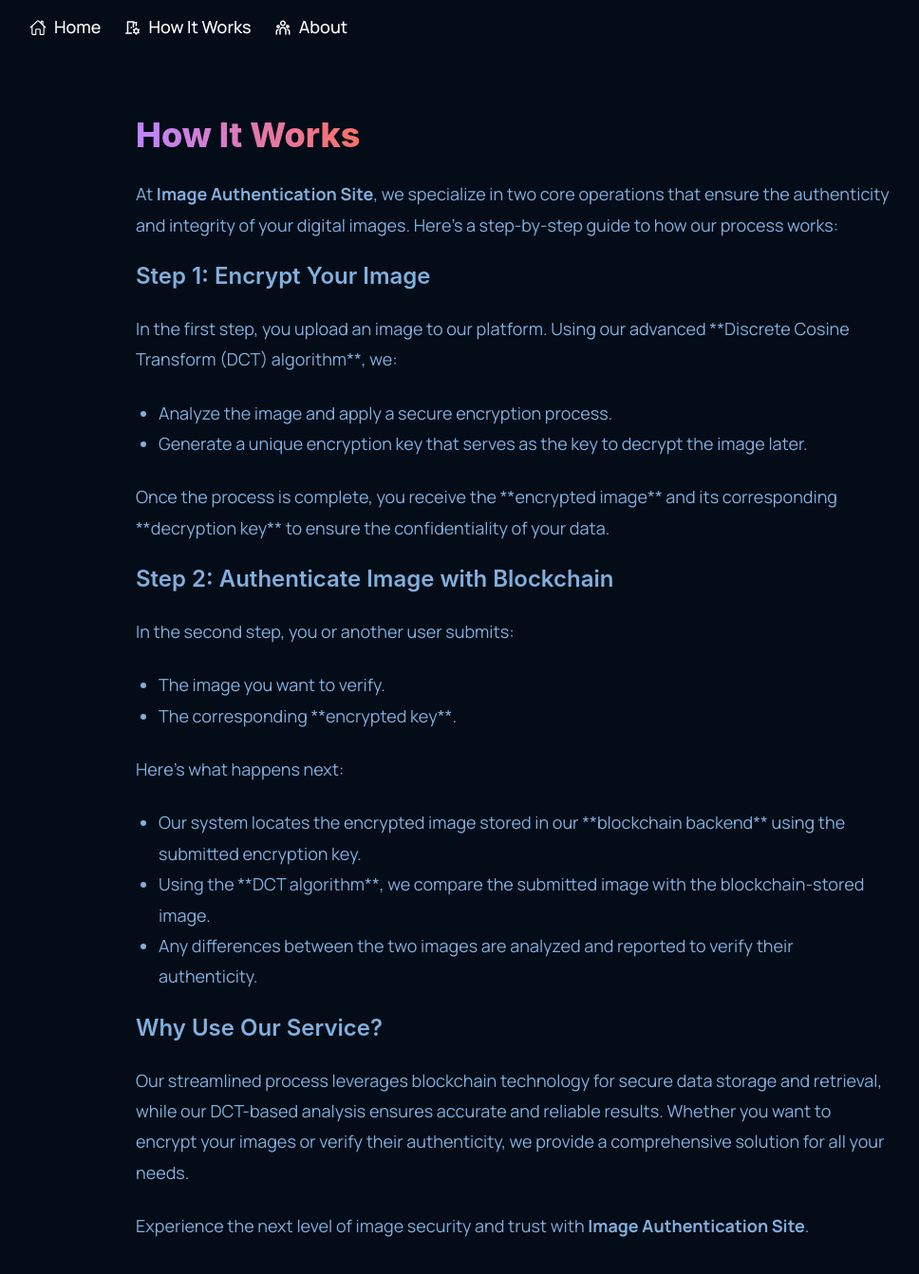
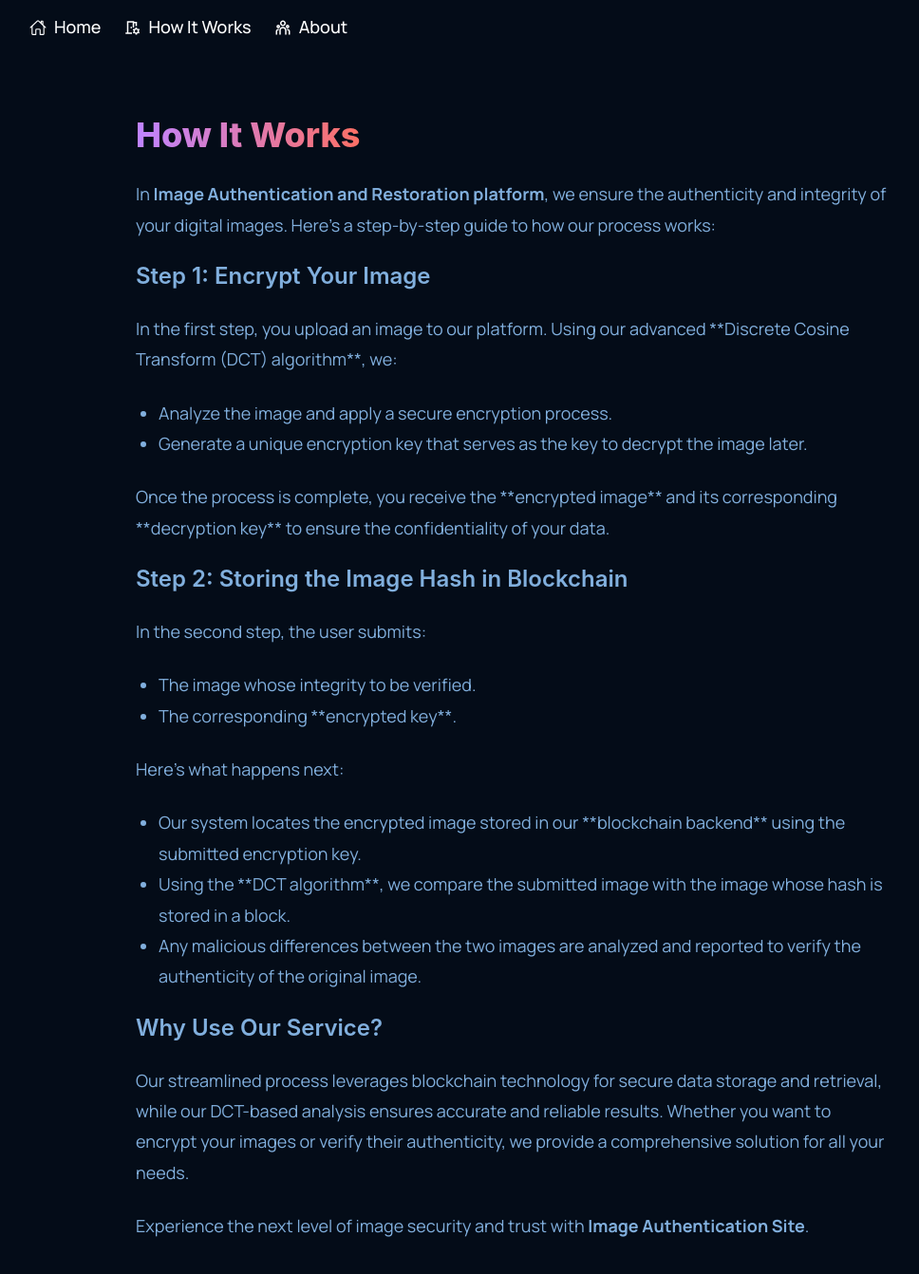
Before and after one commit to capamir/image-authentication, a React (Vite) app in the folder frontend/: page /how in a window 1280 px wide. Shown: the top 1342 px of the page at 95% size, without its empty margins (97-1065 px from the left). Built offline with nearby package versions, Linux system fonts and the light colour scheme.

Commit message:
Update How.tsx
Text elaboration

```diff
--- a/frontend/src/pages/How.tsx
+++ b/frontend/src/pages/How.tsx
@@ -26,8 +26,7 @@ const How = () => {
         </Heading>
 
         <Text fontSize={{ base: "md", lg: "lg" }} lineHeight="1.8">
-          At <strong>Image Authentication Site</strong>, we specialize in two
-          core operations that ensure the authenticity and integrity of your
+          In <strong>Image Authentication and Restoration platform</strong>, we ensure the authenticity and integrity of your
           digital images. Here's a step-by-step guide to how our process works:
         </Text>
 
@@ -65,15 +64,15 @@ const How = () => {
           fontWeight="600"
           color="text"
         >
-          Step 2: Authenticate Image with Blockchain
+          Step 2: Storing the Image Hash in Blockchain
         </Heading>
 
         <Text fontSize={{ base: "md", lg: "lg" }} lineHeight="1.8">
-          In the second step, you or another user submits:
+          In the second step, the user submits:
         </Text>
         <Box as="ul" paddingLeft="1.5rem">
           <Text as="li" fontSize={{ base: "md", lg: "lg" }} lineHeight="1.8">
-            The image you want to verify.
+            The image whose integrity to be verified.
           </Text>
           <Text as="li" fontSize={{ base: "md", lg: "lg" }} lineHeight="1.8">
             The corresponding **encrypted key**.
@@ -90,11 +89,11 @@ const How = () => {
           </Text>
           <Text as="li" fontSize={{ base: "md", lg: "lg" }} lineHeight="1.8">
             Using the **DCT algorithm**, we compare the submitted image with the
-            blockchain-stored image.
+            image whose hash is stored in a block.
           </Text>
           <Text as="li" fontSize={{ base: "md", lg: "lg" }} lineHeight="1.8">
-            Any differences between the two images are analyzed and reported to
-            verify their authenticity.
+            Any malicious differences between the two images are analyzed and reported to
+            verify the authenticity of the original image.
           </Text>
         </Box>
 
```
